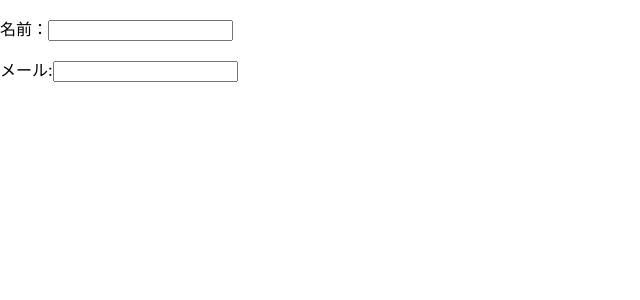
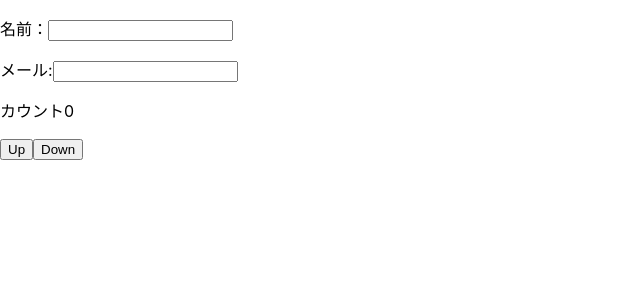
Before and after one commit to enshia-kanami/react-basic, a React (Create React App) app: page / in a window 1280 px wide. Shown: the top 300 px of the page, without its empty margins (0-640 px from the left). Built offline with nearby package versions, Linux system fonts and the light colour scheme.

Commit message:
とらゼミ＃07 prveState

```diff
--- a/src/App.js
+++ b/src/App.js
@@ -1,6 +1,7 @@
 import React, { useState } from 'react'; //reactから関数をimportする必要がある
 import './App.css';
 import TextInput from './compornents/TextInput.jsx';
+import Counter from './compornents/Counter.jsx';
 
 function App() {
 
@@ -9,6 +10,7 @@ function App() {
     <div>
       <p>名前：<TextInput/></p>
       <p>メール:<TextInput/></p>
+      <Counter/>
     </div>
   );
 };
--- /dev/null
+++ b/src/compornents/Counter.jsx
@@ -0,0 +1,22 @@
+import React, {useState} from 'react';
+
+const Counter = () => {
+    const [count, setCount] = useState(0)
+
+    const countUp = () => {
+        setCount(prveState => prveState + 1)
+    }
+    const countDown = () => {
+        setCount(prveState => prveState - 1)
+    }
+
+    return (
+        <div>
+            <p>カウント{count}</p>
+            <button onClick={countUp}>Up</button>
+            <button onClick={countDown}>Down</button>
+        </div>
+    )
+}
+
+export default Counter;
```
